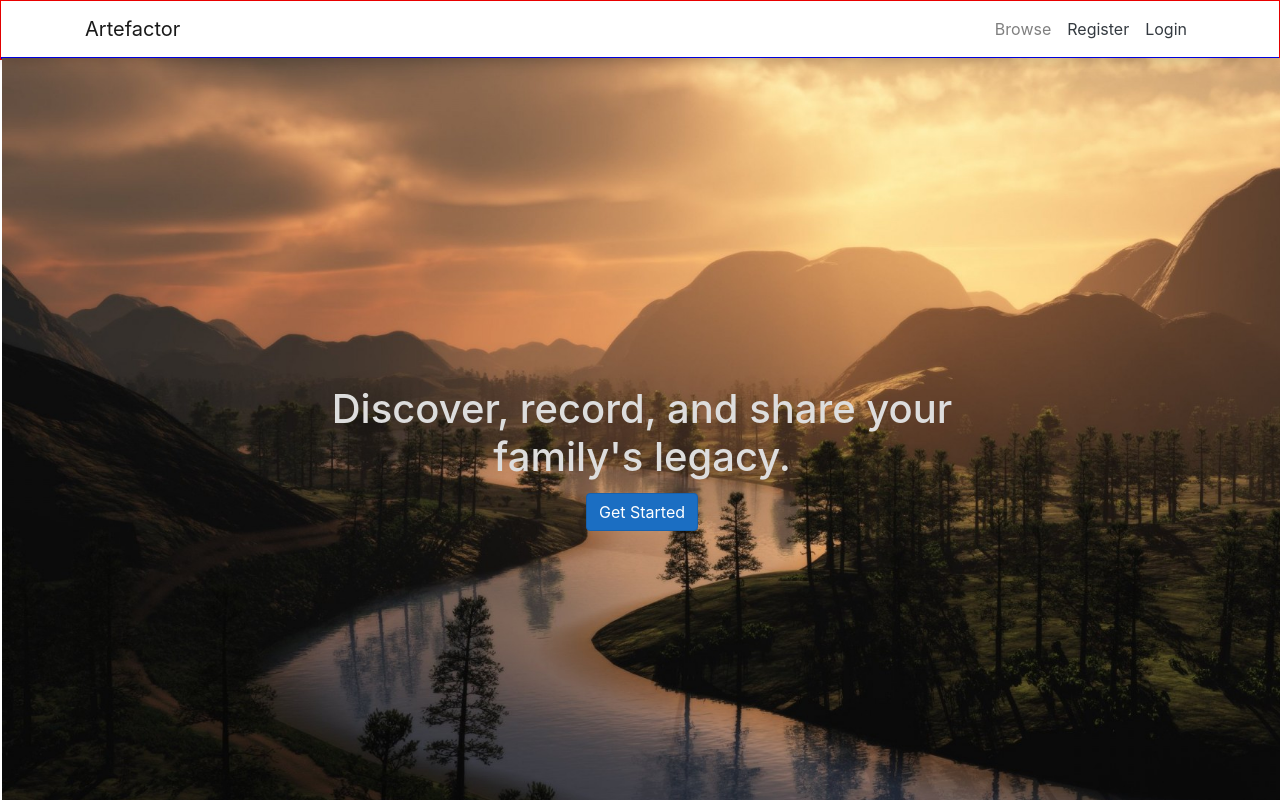
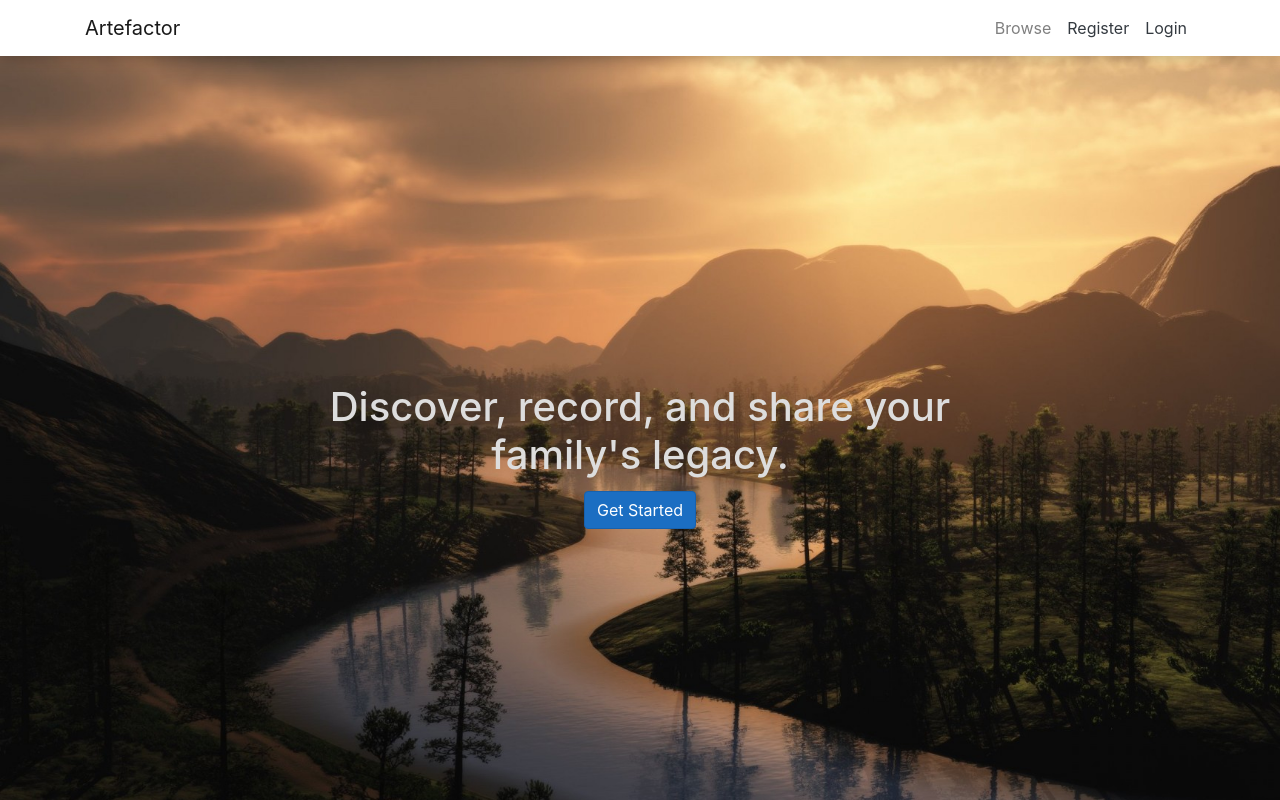
Before and after one commit to tremerent/comp30022, a React (Create React App) app in the folder ClientApp/: page / in a window 1280 px wide. Built offline with nearby package versions, Linux system fonts and the light colour scheme; no server answers.

Commit message:
Remove debug borders.

```diff
--- a/ClientApp/src/components/Layout.css
+++ b/ClientApp/src/components/Layout.css
@@ -2,12 +2,10 @@
 .af-layout {
     display: flex;
     flex-direction: column;
-    border: 1px solid red;
     width: 100%;
     height: 100%;
 }
 
 .af-content {
-    flex: 1;
-    border: 1px solid blue;
+    flex-grow: 1;
 }
```
